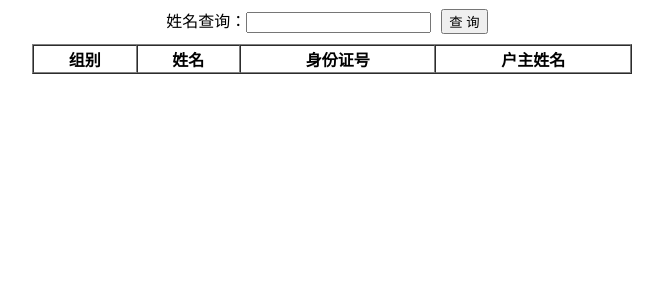
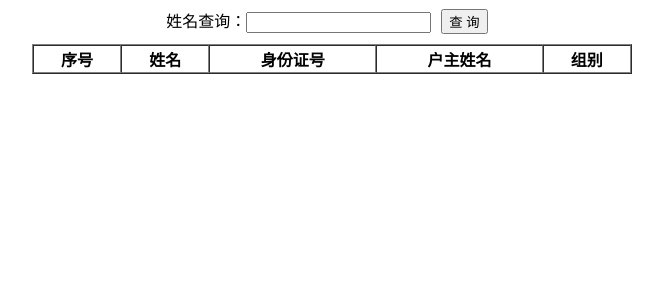
Before and after one commit to 18727060063/dj_study, a Django app: page /index/ in a window 1280 px wide. Shown: the top 300 px of the page, without its empty margins (308-971 px from the left). Run offline with Django 3.2, Linux system fonts and the light colour scheme; lists and menus that the app fills with data are empty.

Commit message:
更新网页

```diff
--- a/DjangoApp/views.py
+++ b/DjangoApp/views.py
@@ -11,5 +11,6 @@ def index(request):
 
 
 def load_original_data(request):
-        peoples = models.NormalPeople.objects.filter(pName=request.GET.get("name"))
+        peoples = models.NormalPeople.objects.filter(pName__icontains=request.GET.get("name"))
+        print(peoples.count())
         return JsonResponse(json.loads(serializers.serialize("json", peoples)), safe=False)
--- a/templates/index.html
+++ b/templates/index.html
@@ -1,14 +1,17 @@
 <!DOCTYPE html>
 <html>
 <head lang="en">
-            <meta name="viewport" content="width=device-width, initial-scale=1.0, maximum-scale=1.0, minimum-scale=1.0, user-scalable=no" charset="UTF-8">
+    <meta name="viewport"
+          content="width=device-width, initial-scale=1.0, maximum-scale=1.0, minimum-scale=1.0, user-scalable=no"
+          charset="UTF-8">
     <title>龙洞村</title>
     <script language="javascript" type="text/javascript">
         // 绑定点击事件
-                 function query() {;
+        function query() {
+            ;
             const ajaxObj = new XMLHttpRequest();
             var query_name = document.getElementById("query_by_name").value;
-                    ajaxObj.open('GET', '/load_original_data?name='+query_name);
+            ajaxObj.open('GET', '/load_original_data?name=' + query_name);
             ajaxObj.send();
             //（4）注册事件。 onreadystatechange事件，状态改变时就会调用。
             //如果要在数据完整请求回来的时候才调用，我们需要手动写一些判断的逻辑。
@@ -19,64 +22,73 @@
                     let json_data = JSON.parse(ajaxObj.responseText)
                     get_table(json_data)
                 }
-
             }
         }
 
         function get_table(json_data) {
-          let tbody = document.getElementById('tbMain')
+            let tbody = document.getElementById('tbMain')
             roveRows()
-          for(let i = 0;i < json_data.length; i++){ //遍历一下json数据
-             const trow = getDataRow(json_data[i].fields); //定义一个方法,返回tr数据
+            for (let i = 0; i < json_data.length; i++) { //遍历一下json数据
+                const trow = getDataRow(i, json_data[i].fields); //定义一个方法,返回tr数据
                 tbody.appendChild(trow);
             }
         }
 
         function roveRows() {
-                let tbody = document.getElementById('tbMain');
+            let tbody = document.getElementById('tbMain');
             let rowNum = tbody.rows.length;
-                for (let i=0;i<rowNum;i++) {
+            for (let i = 0; i < rowNum; i++) {
                 tbody.deleteRow(i)
-                    rowNum=rowNum-1
-                    i=i-1
+                rowNum = rowNum - 1
+                i = i - 1
             }
         }
-             function getDataRow(data){
-                 let row = document.createElement('tr'); //创建行
-                 let idCell = document.createElement('td'); //创建第一列编号
-                 idCell.innerHTML = data.pAddress; //填充数据
+
+        function getDataRow(index, data) {
+            let row = document.createElement('tr'); //创建行
+
+            let indexCell = document.createElement('td'); //创建第一列编号
+            indexCell.innerHTML = index + 1
+            row.appendChild(indexCell); //加入行  ，下面类似
+
+
+            let nameCell = document.createElement('td');//创建第二列姓名
+            nameCell.innerHTML = data.pName;
+            row.appendChild(nameCell);
+
+            let idCardCell = document.createElement('td');//创建第三列身份证号
+            idCardCell.innerHTML = data.pIdNo;
+            row.appendChild(idCardCell);
+
+            let hostNameCell = document.createElement('td');//创建第四列，操作列
+            hostNameCell.innerHTML = data.pHostName;
+            row.appendChild(hostNameCell);
+
+            let idCell = document.createElement('td'); //创建第一列编号                                                                          let idCell = document.createElement('td'); //创建第一列编号
+            idCell.innerHTML = data.pAddress; //填充数据
             row.appendChild(idCell); //加入行  ，下面类似
 
-                 let nameCell = document.createElement('td');//创建第二列姓名
-                 nameCell.innerHTML = data.pName;
-                 row.appendChild(nameCell);
-
-                 let idCardCell = document.createElement('td');//创建第三列身份证号
-                 idCardCell.innerHTML = data.pIdNo;
-                 row.appendChild(idCardCell);
-
-                 let hostNameCell = document.createElement('td');//创建第四列，操作列
-                      hostNameCell.innerHTML = data.pHostName;
-                 row.appendChild(hostNameCell);
-                 return row; //返回tr数据
+            return row; //返回tr数据
         }
     </script>
 </head>
 <style>
-    body{
+    body {
         text-align: center;
     }
 </style>
 <body>
-        <font>姓名查询：</font><input id="query_by_name"/><span style="padding: 10px"><button id="query_by_name_btn" onclick="query()">查  询</button></span>
+姓名查询：<input id="query_by_name"/><span style="padding: 10px"><button id="query_by_name_btn"
+                                                                    onclick="query()">查  询</button></span>
 
 <table width="600" border="1" cellspacing="0" style="margin: auto; margin-top: 10px;min-width: 600px">
     <thead>
     <tr>
-                  <th>组别</th>
+        <th>序号</th>
         <th>姓名</th>
         <th>身份证号</th>
         <th>户主姓名</th>
+        <th>组别</th>
     </tr>
     </thead>
     <tbody id="tbMain"></tbody>
```
Lines whose indentation alone changed are shown as unchanged.
